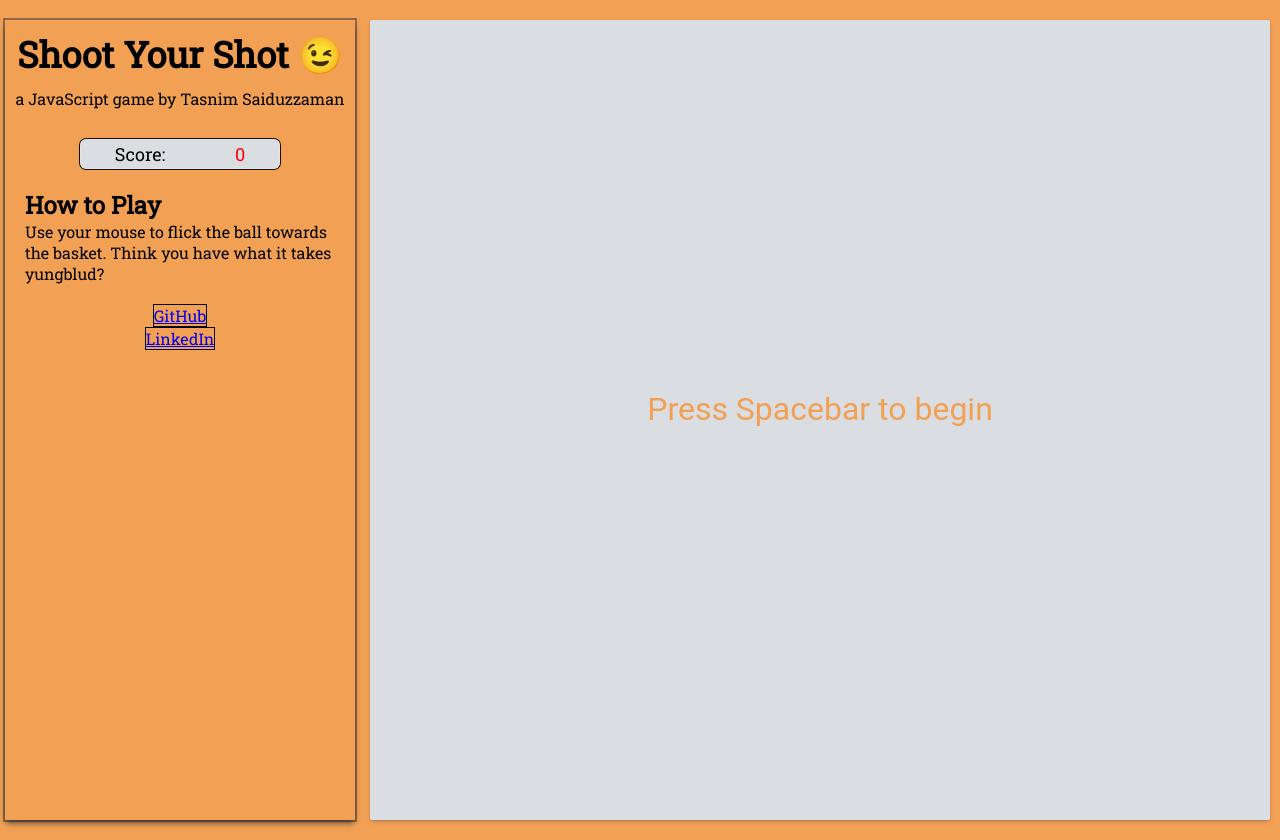
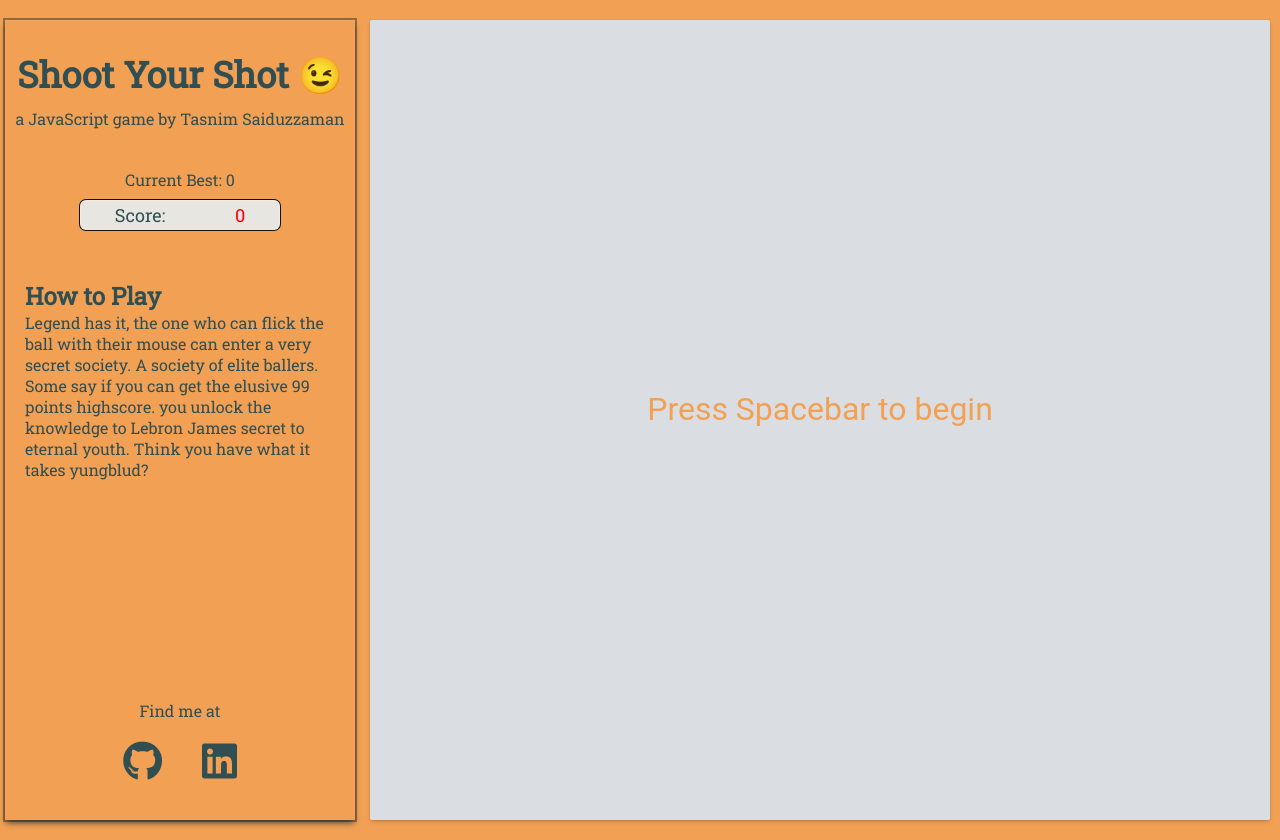
Before and after one commit to tasnim-s/ShootYourShot, a website built with webpack: page index.html in a window 1280 px wide. Built offline with Linux system fonts and the light colour scheme.

Commit message:
added social links and high score: '

```diff
--- a/index.html
+++ b/index.html
@@ -5,6 +5,8 @@
     <link rel="icon" href="./src/images/ball.png">
     <link rel="preconnect" href="https://fonts.gstatic.com">
     <link href="https://fonts.googleapis.com/css2?family=Roboto+Slab&display=swap" rel="stylesheet">
+    <link rel="stylesheet" href="https://use.fontawesome.com/releases/v5.15.2/css/all.css"
+        integrity="sha384-vSIIfh2YWi9wW0r9iZe7RJPrKwp6bG+s9QZMoITbCckVJqGCCRhc+ccxNcdpHuYu" crossorigin="anonymous">
     <link rel="stylesheet" href="./dist/main.css">
     <title>ShootYourShot</title>
 </head>
@@ -12,10 +14,14 @@
     <div class="content">
         <div class="title">Shoot Your Shot 😉</div>
         <div class="author">a JavaScript game by Tasnim Saiduzzaman</div>
+        <div class="high-score-container">Current Best: <span id="best"></span></div>
         <div class="score-container">Score:<span id="score"></span></div>
-        <div class="howtoplay"><h2>How to Play</h2><p>Use your mouse to flick the ball towards the basket. Think you have what it takes yungblud?</p></div>
-        <a href="https://github.com/tasnim-s">GitHub</a>
-        <a href="https://www.linkedin.com/in/tasnim-s/">LinkedIn</a>
+        <div class="howtoplay"><h2>How to Play</h2><p>Legend has it, the one who can flick the ball with their mouse can enter a very secret society. A society of elite ballers. Some say if you can get the elusive 99 points highscore. you unlock the knowledge to Lebron James secret to eternal youth. Think you have what it takes yungblud?</p></div>
+        <div class="about-me">Find me at</div>
+        <div class="socials">
+            <a href="https://github.com/tasnim-s"><i class="fab fa-github"></i></a>
+            <a href="https://www.linkedin.com/in/tasnim-s/"><i class="fab fa-linkedin"></i></a>
+        </div>
         <img id="ballImg" src="./src/images/ball.png" alt="ball">
         <audio id="missNoise" src="./src/sounds/miss.mp3"></audio>
         <audio id="swishNoise" src="./src/sounds/swish.mp3"></audio>
--- a/src/scripts/ball.js
+++ b/src/scripts/ball.js
@@ -2,7 +2,7 @@ export default class Ball {
     constructor(game) {
         this.ball = document.getElementById("ballImg");
         this.game = game;
-        this.gravity = 50;
+        this.gravity = 40;
         this.friction = .5;
         this.miss = document.getElementById("missNoise");
         this.reset();
--- a/src/scripts/controls.js
+++ b/src/scripts/controls.js
@@ -9,8 +9,8 @@ export default class Controls {
         game.ctx.canvas.addEventListener("mouseup", (e) => {
             game.basketball.pos2 = [e.clientX - game.ctx.canvas.offsetLeft, e.clientY - game.ctx.canvas.offsetTop];
             const angle = Math.atan2(game.basketball.pos2[1] - game.basketball.pos1[1], game.basketball.pos2[0] - game.basketball.pos1[0]);
-            game.basketball.dx = Math.cos(angle) * 30;
-            game.basketball.dy = Math.sin(angle) * 30;
+            game.basketball.dx = Math.cos(angle) * 25;
+            game.basketball.dy = Math.sin(angle) * 25;
         }, false);
 
         document.addEventListener("keydown", (e) => {
--- a/src/scripts/game.js
+++ b/src/scripts/game.js
@@ -11,6 +11,8 @@ export default class Game {
         this.backboard = new BackBoard(this);
         this.basketball = new Ball(this);
         this.scoreDiv = scoreDiv;
+        this.bestScore = document.getElementById("best");
+        this.bestScore.innerHTML = 0;
         this.score = 0;
         this.scored  = false;
         this.swish = document.getElementById("swishNoise");
@@ -22,6 +24,7 @@ export default class Game {
     start() {
         this.backboard.reset();
         if(!this.scored) {
+            if(this.score > this.bestScore.innerHTML) this.bestScore.innerHTML = this.score;
             this.score = 0;
             this.basketball.reset();
         } else {
--- a/src/styles/index.scss
+++ b/src/styles/index.scss
@@ -5,9 +5,10 @@
     justify-content: center;
     align-items: center;
     background: #f2a154;
+    color: #314e52;
 }
 canvas {
-    background: white;
+    background: #f7f6e7;
     margin: 5px 10px;
     border-radius: 3px;
     box-shadow: rgba(50, 50, 93, 0.25) 0px 2px 5px -1px, rgba(0, 0, 0, 0.3) 0px 1px 3px -1px;
@@ -35,6 +36,7 @@ img, audio {
         border-radius: 6px;
         padding-bottom: 0px;
         font-weight: 900;
+        margin-top: 20px;
     }
     .author {
         display: flex;
@@ -45,22 +47,37 @@ img, audio {
         text-align: center;
     }
 
+    .high-score-container {
+        padding: 10px 0;
+    }
+
     .score-container {
         display: flex;
         justify-content: space-around;
         align-items: center;
-        background: #dadde1;
+        background: #e7e6e1;
         box-shadow: rgba(255, 255, 255, 0.2) 0px 0px 0px 1px inset, rgba(0, 0, 0, 0.9) 0px 0px 0px 1px;
         border-radius: 6px;
         height: 30px;
         width: 200px;
         font-size: large;
+        margin-bottom: 30px;
     }
 
     .howtoplay {
         padding: 20px;
+        margin-bottom: 200px;
     }
-    a {
-        border: 1px solid black;
+
+    .socials {
+        display: flex;
+        justify-content: center;
+        align-items: center;
+        a {
+            font-size: 40px;
+            padding: 20px;
+            text-decoration: none;
+            color: #314e52;
+        }
     }
 }
```
Also changed, not shown: dist/main.css, dist/main.js, 2 other files.
